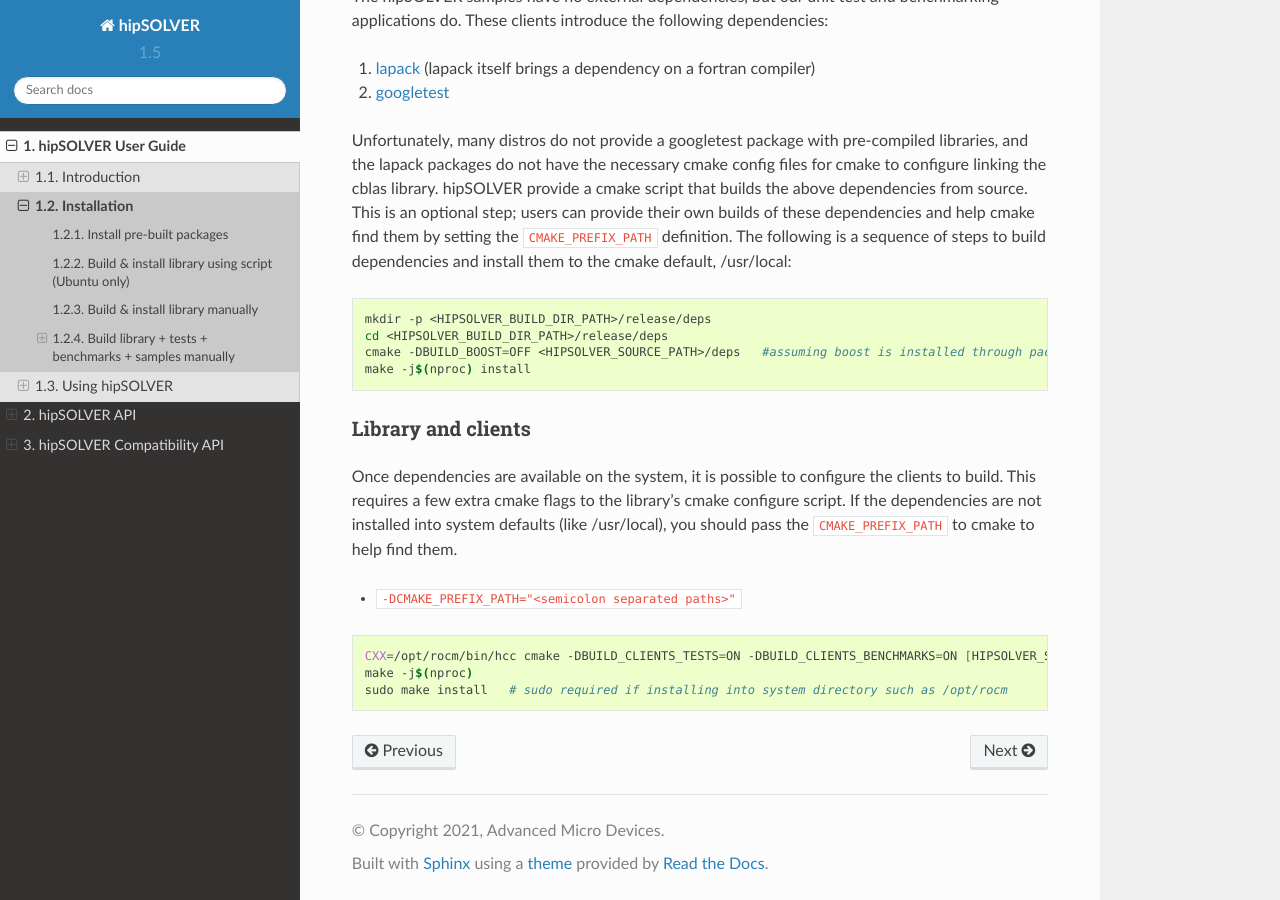
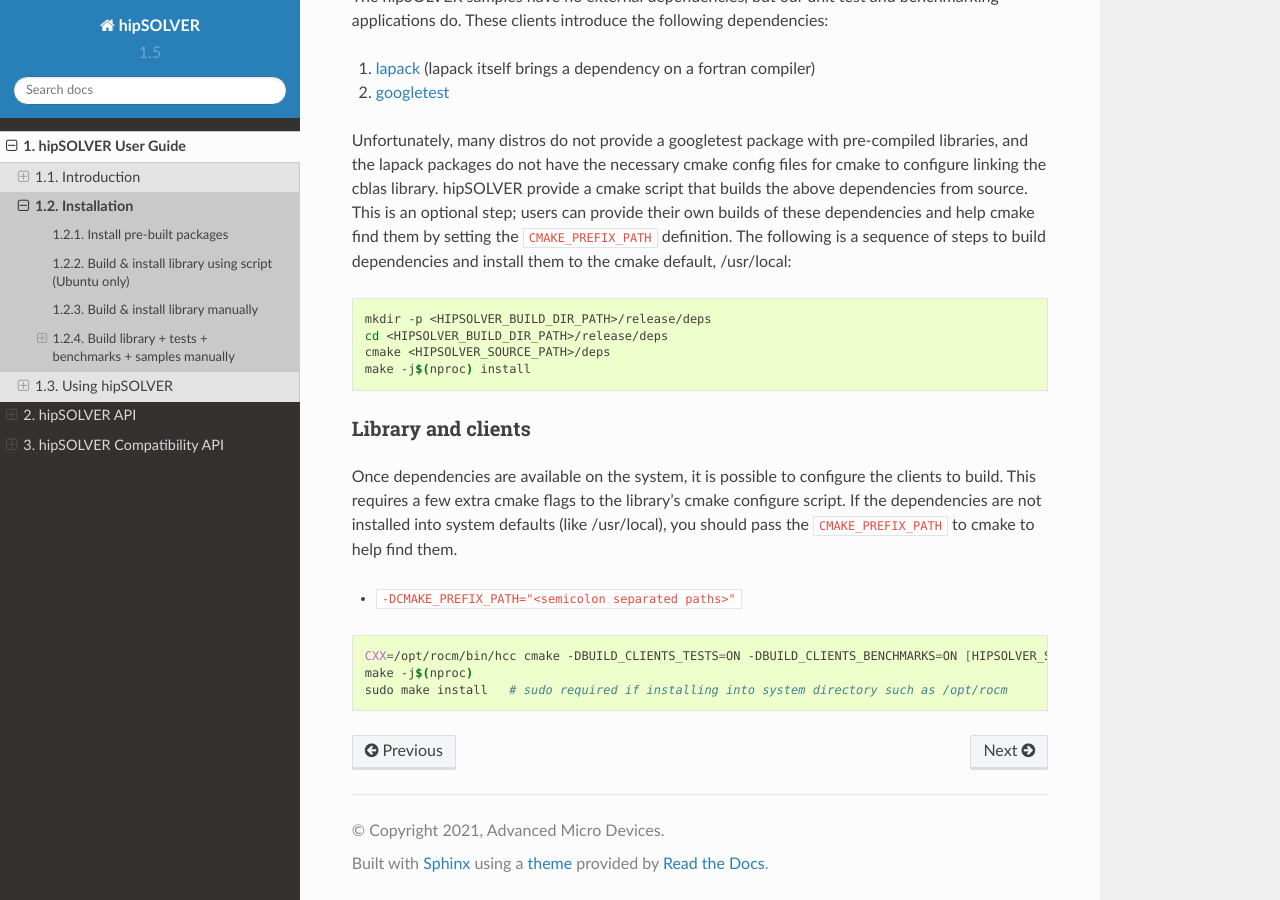
Before and after one commit to ROCm/hipSOLVER, a Sphinx documentation site: the page built from docs/source/userguide_install.rst, in a window 1280 px wide and 900 px high, scrolled down 1592 px. Built offline with Sphinx 7.4.7 and the Read the Docs theme 2.0.0, drawn with Linux system fonts in a browser that asks for light colours.

```diff
--- a/docs/source/userguide_install.rst
+++ b/docs/source/userguide_install.rst
@@ -78,7 +78,7 @@ the ``CMAKE_PREFIX_PATH`` definition. The following is a sequence of steps to bu
 
     mkdir -p <HIPSOLVER_BUILD_DIR_PATH>/release/deps
     cd <HIPSOLVER_BUILD_DIR_PATH>/release/deps
-    cmake -DBUILD_BOOST=OFF <HIPSOLVER_SOURCE_PATH>/deps   #assuming boost is installed through package manager as above
+    cmake <HIPSOLVER_SOURCE_PATH>/deps
     make -j$(nproc) install
 
 Library and clients
```
Also changed, not shown: 4 other files.
